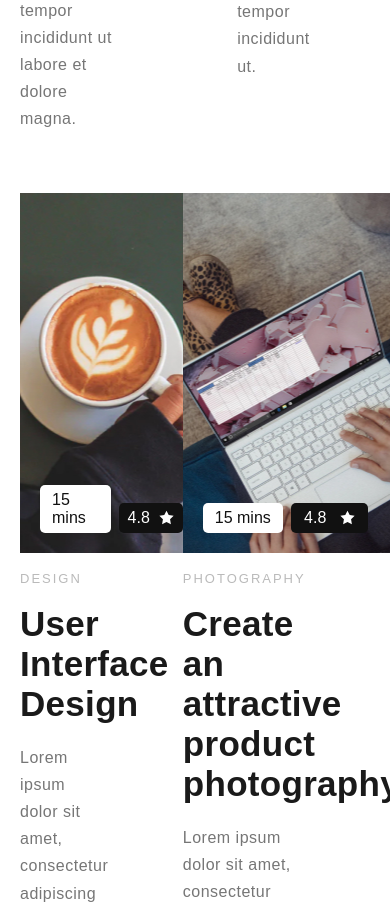
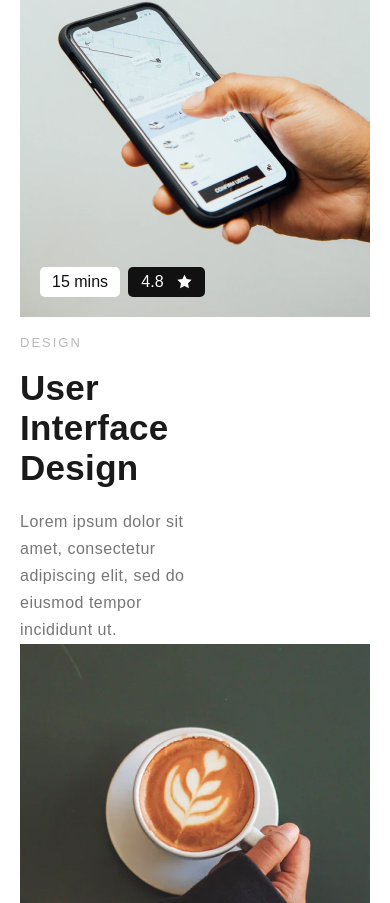
Before and after one commit to cheradam13/My-first-project, a plain HTML site: page index.html in a window 390 px wide. Shown: the part 2711-3614 px from the top of the page. Drawn offline with nearby package versions, Linux system fonts and the light colour scheme; no server answers.

Commit message:
changes files
...

```diff
--- a/index.html
+++ b/index.html
@@ -111,7 +111,7 @@
                     Popular Courses <br> this week
                 </h1>
 
-                <section class="courses-row">
+                <section class="course-row">
                     <div class="courses-card card-big">
                         <div class="img-container img-card-1">
                             <span class="btn-time">
@@ -157,7 +157,7 @@
                         </div>
                     </div>
                 </section>
-                <section class="courses-row">
+                <section class="course-row">
                     <div class="courses-card card-small">
                         <div class="img-container img-card-3">
                             <span class="btn-time">
--- a/style.css
+++ b/style.css
@@ -57,6 +57,7 @@
     text-transform: uppercase;
     letter-spacing: 2px;
     font-size: 13px;
+    transition: color 0.3s ease;
 }
 
 /* HEADER-TITLE */
@@ -239,6 +240,10 @@
     right: 0;
 }
 
+.nav-link:hover {
+    color: #252424;
+}
+
 /* main-content */
 .courses-section-title {
     font-weight: 600;
@@ -247,7 +252,7 @@
     margin: 60px 0;
 }
 
-.courses-row {
+.course-row {
     display: flex;
     justify-content: space-between;
     margin-bottom: 60px;
@@ -444,8 +449,10 @@
   }
 
   @media (max-width: 756px) {
+
     .courses-card {
         flex-direction: column;
+        width: 100%;
     }
 
     .img-card-1, .img-card-2, .img-card-3, .img-card-4 {
```
